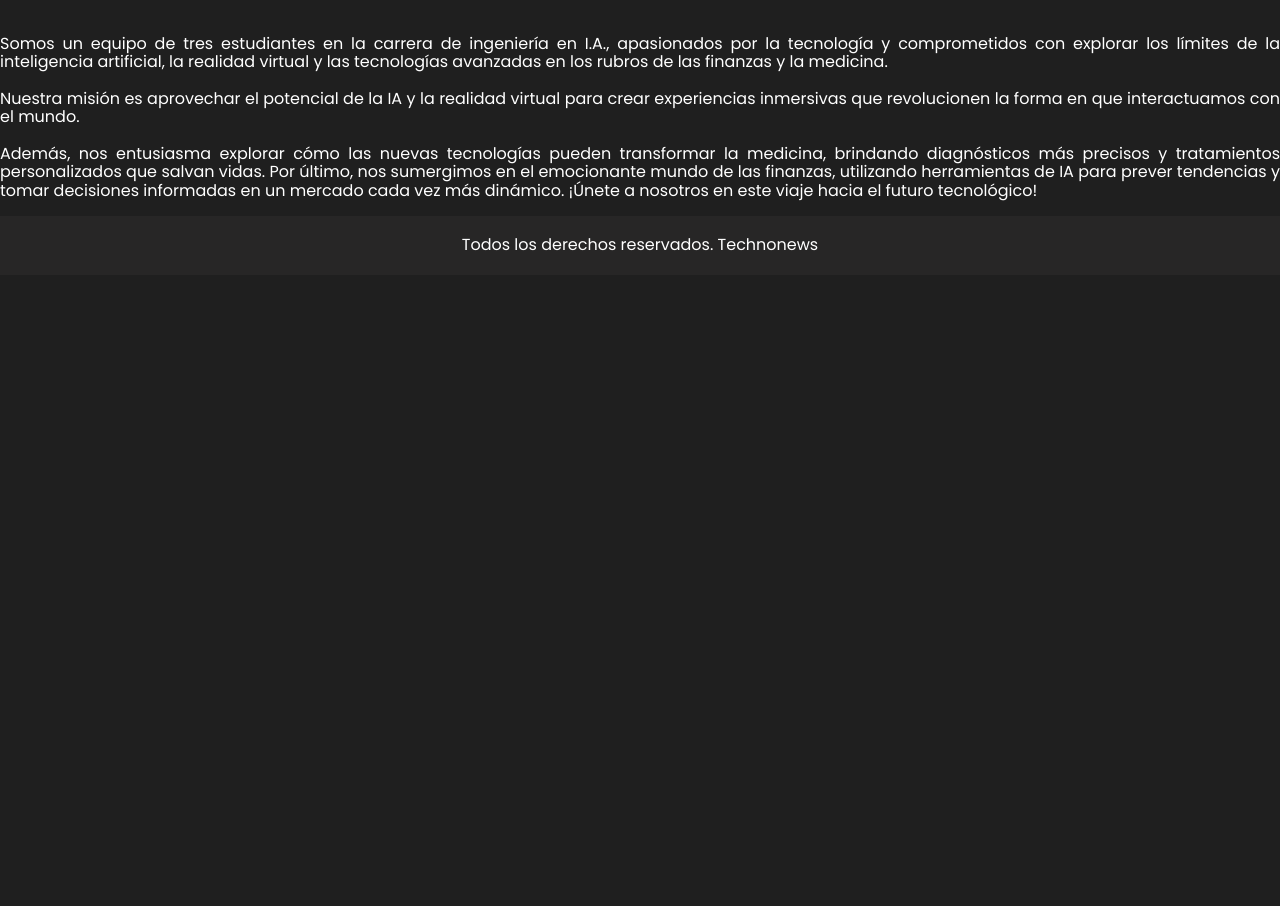
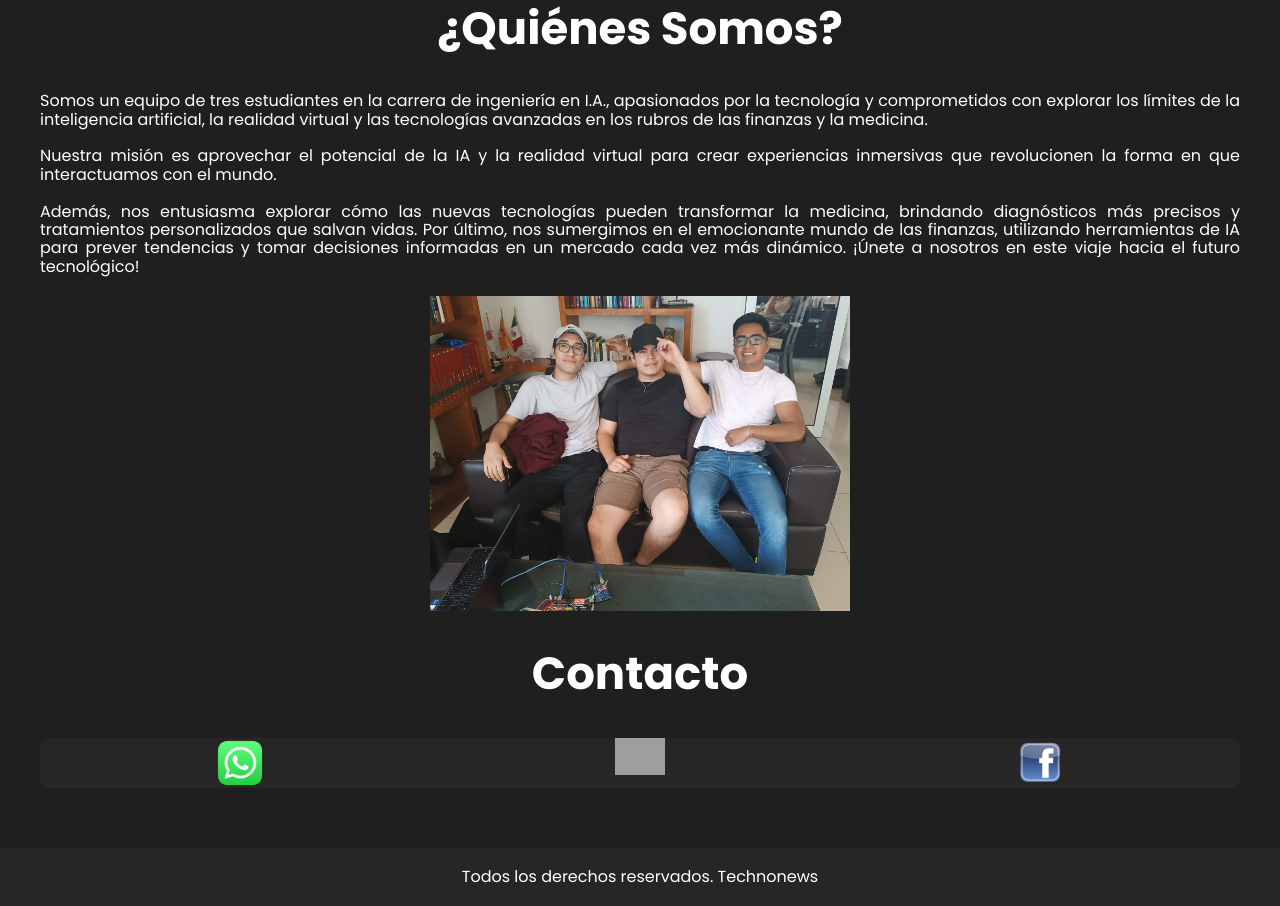
Before and after one commit to MikeFlores19/PROYECTO_PAGINA_WEB, a plain HTML site: page index.html in a window 1280 px wide. Shown: the part 1262-2168 px from the top of the page. Before the commit the page ends 1537 px from the top, so only its background shows below. Drawn offline with Linux system fonts and the light colour scheme; grey boxes are pictures that could not be loaded.

Commit message:
ACTUALIZACION MIKE

```diff
--- a/css/style.css
+++ b/css/style.css
@@ -37,11 +37,11 @@ img{
     text-align: center;
     margin-top: 5rem;
     margin-bottom: 5rem;
-    font-size: 4rem;
+    font-size: 9rem;
 }
 
 .nombre-pagina span{
-    color: #3F48CC;
+    color: #471691;
 }
 
 .container-nav{
@@ -91,6 +91,29 @@ img{
     grid-template-columns: repeat(4, 1fr);
     gap: 2rem;
 }
+/* Estilos para la imagen */
+.imagen-equipo {
+    max-width: 35%;
+    height: auto;
+    display: block;
+    margin: 20px auto;
+}
+
+.contacto-container {
+    display: flex;
+    justify-content: space-around;
+    margin-top: 20px;
+    margin-bottom: 60px;
+    border-radius: 10px; /* Redondea los bordes */
+    background-color: #272626; /* Color de fondo */
+}
+
+.contacto-item img {
+    width: 50px; /* Ajusta el tamaño del logo */
+    height:auto;
+}
+
+
 
 footer{
     background-color: #272626;
--- a/index.html
+++ b/index.html
@@ -23,11 +23,15 @@
             <a href="index.html">Inicio</a>
             <a href="#noticias">Noticias</a>
             <a href="#sobre_nosotros">Sobre Nosotros</a>
+            <a href="#contacto">Contacto</a>
         </nav>
+
     </div>
     <!--Imagen central-->
     <div class="hero">
     </div>
+
+
     <section class="container tematicas" id="noticias">
         <h2>Noticias de último momento</h2>
         <p>En Techno News nos aseguramos de que te informes de distintos tópicos de tecnología con las recientes noticias que traemos para ti.</p>
@@ -51,13 +55,38 @@
         </div>
     </section>
 
-    <section class= "container tematicas" id= "sobre_nosotros">
-        <h2> ¿Quiénes Somos?  </section>
+    <section class="container tematicas" id="sobre_nosotros">
+        <h2> ¿Quiénes Somos? </h2>
         <p style="text-align: justify;">
-                Somos un equipo de tres estudiantes en la carrera de ingeniería en I.A., apasionados por la tecnología y comprometidos con explorar los límites de la inteligencia artificial, la realidad virtual y las tecnologías avanzadas en los rubros de las finanzas y la medicina. <br> <br>
-                Nuestra misión es aprovechar el potencial de la IA y la realidad virtual para crear experiencias inmersivas que revolucionen la forma en que interactuamos con el mundo.<br> <br>
-                Además, nos entusiasma explorar cómo las nuevas tecnologías pueden transformar la medicina, brindando diagnósticos más precisos y tratamientos personalizados que salvan vidas. Por último, nos sumergimos en el emocionante mundo de las finanzas, utilizando herramientas de IA para prever tendencias y tomar decisiones informadas en un mercado cada vez más dinámico. ¡Únete a nosotros en este viaje hacia el futuro tecnológico!
+            Somos un equipo de tres estudiantes en la carrera de ingeniería en I.A., apasionados por la tecnología y comprometidos con explorar los límites de la inteligencia artificial, la realidad virtual y las tecnologías avanzadas en los rubros de las finanzas y la medicina. <br><br>
+            Nuestra misión es aprovechar el potencial de la IA y la realidad virtual para crear experiencias inmersivas que revolucionen la forma en que interactuamos con el mundo.<br><br>
+            Además, nos entusiasma explorar cómo las nuevas tecnologías pueden transformar la medicina, brindando diagnósticos más precisos y tratamientos personalizados que salvan vidas. Por último, nos sumergimos en el emocionante mundo de las finanzas, utilizando herramientas de IA para prever tendencias y tomar decisiones informadas en un mercado cada vez más dinámico. ¡Únete a nosotros en este viaje hacia el futuro tecnológico!
         </p>
+        <img src="img/equipo_dinamita.jpg" alt="Imagen Equipo" class="imagen-equipo">
+    </section>
+
+    <section class="container tematicas" id="contacto">
+        <h2>Contacto</h2>
+        <div class="contacto-container">
+            <div class="contacto-item">
+                <a href="https://api.whatsapp.com/send?phone=2461285765">
+                    <img src="img/whatsapp_logo.png">
+                </a>
+            </div>
+            <div class="contacto-item">
+                <a href="https://www.instagram.com/mikea.flores">
+                    <img src="img/instagram_logo.png" >
+                </a>
+            </div>
+            <div class="contacto-item">
+                <a href="https://www.facebook.com/profile.php?id=100057331305212">
+                    <img src="img/facebook_logo.png">
+                </a>
+            </div>
+        </div>
+    </section>
+
+
     <footer>
         <p>Todos los derechos reservados. Technonews</p>
     </footer>
```
Also changed, not shown: img/equipo_dinamita.jpg (added), img/facebook_logo.png (added), img/whatsapp_logo.png (added), 1 other file.
